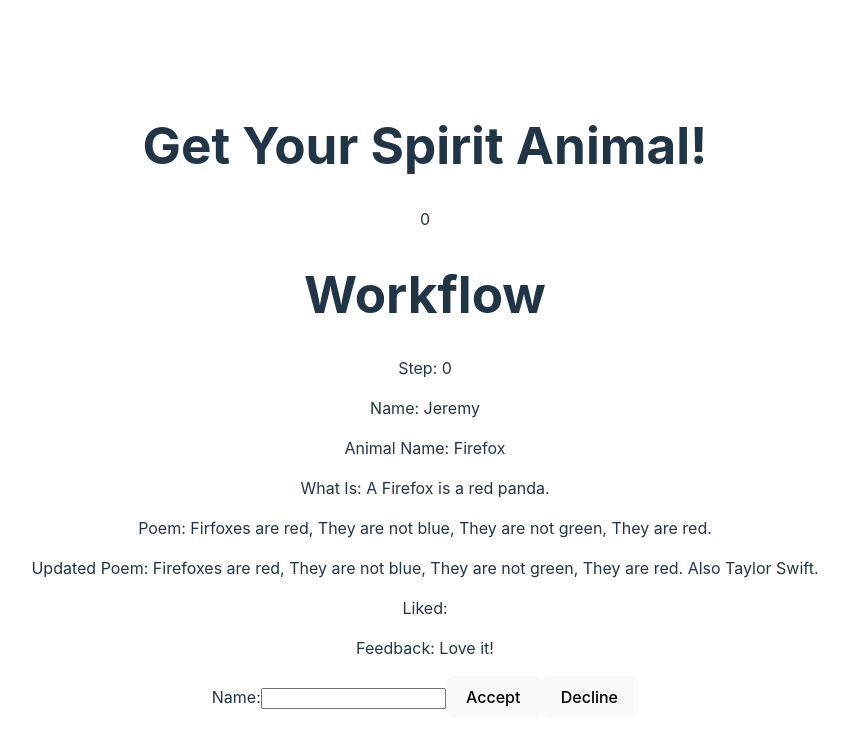
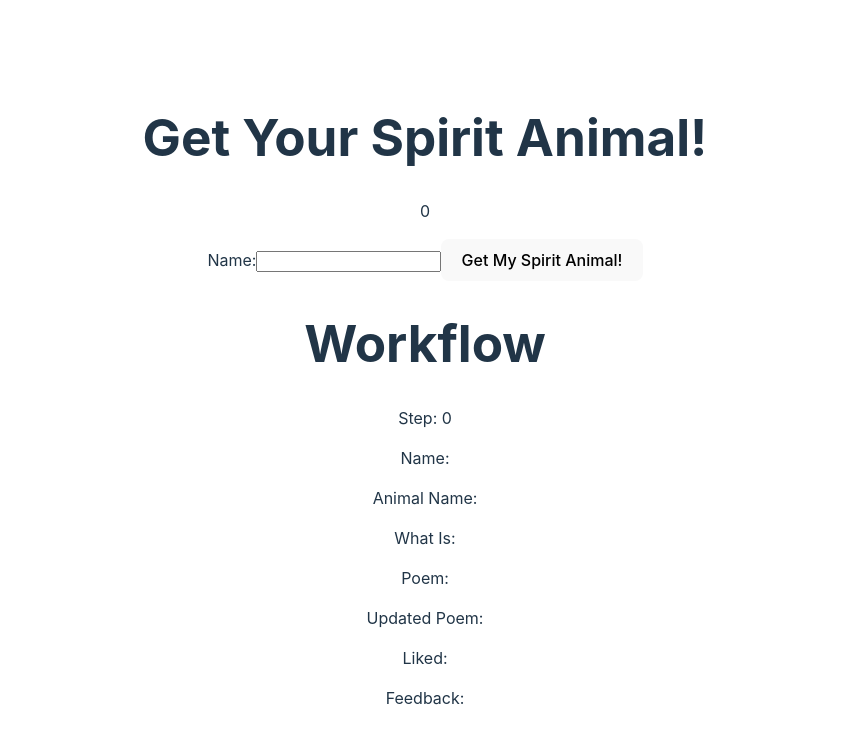
Before and after one commit to jeremyrdavis/spiritanimal-reactjs, a React (Vite) app: page / in a window 1280 px wide. Shown: the top 748 px of the page, without its empty margins (215-1064 px from the left). Built offline with nearby package versions, Linux system fonts and the light colour scheme.

Commit message:
first step works

```diff
--- a/src/SpiritAnimalApp.jsx
+++ b/src/SpiritAnimalApp.jsx
@@ -6,14 +6,34 @@ function SpiritAnimalApp() {
     const [workflow, setWorkflow] = useState({
         id: 237,
         step: 0,
-        name: 'Jeremy',
-        animalName: 'Firefox',
-        whatIs: 'A Firefox is a red panda.',
-        poem: 'Firfoxes are red, \nThey are not blue, \nThey are not green, \nThey are red.',
-        updatedPoem: 'Firefoxes are red, \nThey are not blue, \nThey are not green, \nThey are red. Also Taylor Swift.',
+        name: null,
+        animalName: null,
+        whatIs: null,
+        poem: null,
+        updatedPoem: null,
         liked: false,
-        feedback: 'Love it!'
+        feedback: null
     });
+
+    // const getAnimalName = (event) => {
+    //    event.preventDefault();
+    //    setWorkflow({...workflow, name: 'Foo', step: workflow.step + 1 });
+    // }
+    const getSpiritAnimal = useCallback((e) => {
+        setWorkflow({...workflow, name: 'Foo', animalName: 'Firefox', step: workflow.step + 1 });
+    }, [workflow]);
+
+    const getPoem = useCallback(() => {
+        setWorkflow({...workflow, poem: 'Firefoxes are red, \nThey are not blue, \nThey are not green, \nThey are red.', step: workflow.step + 1 });
+    }, [workflow]);
+
+    const addToPoem = useCallback(() => {
+        setWorkflow({...workflow, updatedPoem: 'Firefoxes are red, \nThey are not blue, \nThey are not green, \nThey are red. Also Taylor Swift.', step: workflow.step + 1 });
+    }, [workflow]);
+
+    const submitFeedback = useCallback((e) => {
+        setWorkflow({...workflow, feedback: e.feedback, step: workflow.step + 1 });
+    }, [workflow]);
 
     const nextStep = useCallback(() => {
         setWorkflow({...workflow, step: workflow.step + 1 });
@@ -30,7 +50,7 @@ function SpiritAnimalApp() {
 
     return (
         <>
-            <WorkflowForm workflow={workflow} handleClick={nextStep} handleLike={handleLike}/>
+            <WorkflowForm workflow={workflow} handleClick={getSpiritAnimal} handleLike={handleLike}/>
         </>
     )
 }
--- a/src/components/SpiritAnimalForm0.jsx
+++ b/src/components/SpiritAnimalForm0.jsx
@@ -25,10 +25,16 @@ const WorkflowForm = ({workflow, handleClick, handleLike}) => {
                 <WorkflowForm03 workflow={workflow} handleClick={handleClick} />
             </>
         );
-    }else if(workflow.step ===4 ){
+    }else if(workflow.step === 4 ){
         return(
             <>
                 <WorkflowForm03 workflow={workflow} handleClick={handleClick} />
+            </>
+        );
+    }else if(workflow.step === 5){
+        return(
+            <>
+                <WorkflowForm04 workflow={workflow} handleClick={handleClick} />
             </>
         );
     }
@@ -49,19 +55,18 @@ const WorkflowDisplay = ({workflow}) => {
         </div>
     );
 }
-const WorkflowForm00 = ({workflow, handleClick, handleLike}) => {
+const WorkflowForm00 = ({ workflow, handleClick }) => {
     return (
-            <div>
-                <h1>Get Your Spirit Animal!</h1>
-                <p>{workflow.step}</p>
-                <WorkflowDisplay workflow={workflow} />
-                <form id={"workflow-form"}>
-                <label>Name:</label>
-                <input type="text" name="name" />
-                <button onClick={handleLike}>Accept</button>
-                <button onClick={handleClick}>Decline</button>
-                </form>
-            </div>
+        <>
+            <h1>Get Your Spirit Animal!</h1>
+            <p>{workflow.step}</p>
+            <form id={"nameform"}>
+            <label>Name:</label>
+            <input type="text" name="name" />
+            <button type="button" onClick={handleClick}>Get My Spirit Animal!</button>
+            </form>
+            <WorkflowDisplay workflow={workflow} />
+        </>
     );
 }
 
@@ -104,8 +109,10 @@ const WorkflowForm04 = ({workflow, handleClick}) => {
         <div>
             <h1>What Did You Think of This App?</h1>
             <p>{workflow.step}</p>
-            <button onClick={handleClick}>Accept</button>
-            <button onClick={handleClick}>Decline</button>
+            <form id={ "feedback-form-" + workflow.id }>
+                <input type={"text"} name={"feedback"} />
+                <button onClick={handleClick}>Submit Feedback</button>
+            </form>
         </div>
     );
 }
```
